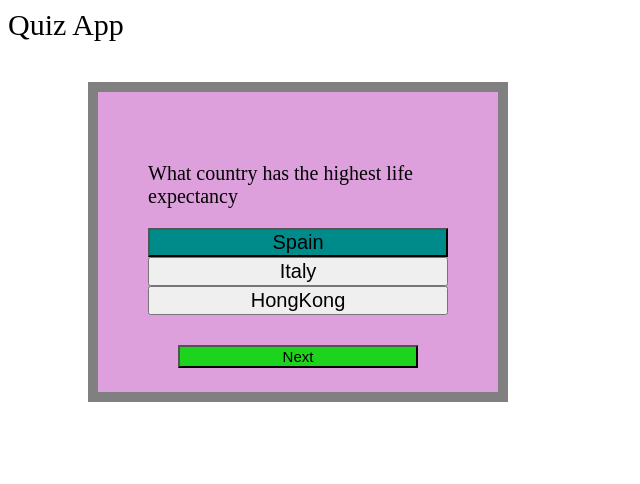
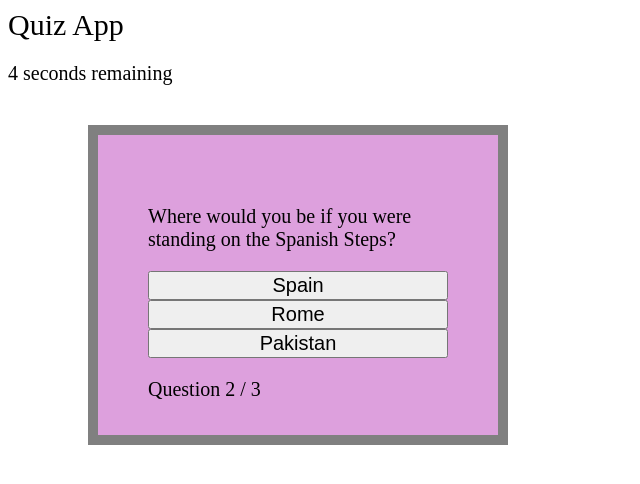
Before and after one commit to Robaisha/Quiz_App, a plain HTML site: page index.html in a window 1280 px wide. Both pictures are taken after a click on the button "Spain". Shown: the whole page, without its empty margins (0-640 px from the left). Drawn offline with Linux system fonts and the light colour scheme.

Commit message:
Quiz app with updated changes of timer and count

```diff
--- a/index.html
+++ b/index.html
@@ -8,6 +8,7 @@
 </head>
 <body>
 <header>Quiz App</header>
+<p></p>
 <div>
 <ul id="list">
 </ul>
--- a/main.js
+++ b/main.js
@@ -35,10 +35,22 @@ let quizArray = [
 let list = document.querySelector("ul");
 let answerListByUser = [];
 let no = 0;
-
+let dateTime = document.querySelector("p");
+let timeLeft = 10;
+let tt = setInterval(function () {
+  if (timeLeft <= 0) {
+    clearInterval(tt);
+    dateTime.innerHTML = "Finished";
+  } else {
+    renderCard();
+    dateTime.innerHTML = timeLeft + " seconds remaining";
+  }
+  timeLeft -= 1;
+}, 1000);
 const createCard = (obj) => {
+  let noOfQuestions = document.createElement("p");
   let card = document.createElement("li");
-  card.setAttribute('id',obj.questionId)
+  card.setAttribute("id", obj.questionId);
   let question = document.createElement("p");
 
   question.innerText = obj.questionText;
@@ -50,28 +62,14 @@ const createCard = (obj) => {
     answerButton.addEventListener("click", () => {
       submitAnswer(obj.answerArray[index].answerId, obj.questionId);
     });
-    answerButton.setAttribute("id",obj.answerArray[index].answerId)
+    answerButton.setAttribute("id", obj.answerArray[index].answerId);
+    answerButton.addEventListener("click", () => {
+      showNextCard();
+    });
     card.append(answerButton);
   });
-
-  //next button
-  let nextButton = document.createElement("button");
-  nextButton.addEventListener("click", () => {
-    showNextCard();
-  });
-  if (quizArray?.length > obj.questionId) {
-    nextButton.innerText = "Next";
-    nextButton.setAttribute("class", "next");
-  } else {
-    nextButton.innerText = "Submit";
-    nextButton.addEventListener("click", () => {
-        calculateScore()
-    });
-
-    nextButton.setAttribute("class", "submit");
-  }
-
-  card.append(nextButton);
+  noOfQuestions.innerHTML = `Question ${no + 1} / ${quizArray.length}`;
+  card.append(noOfQuestions)
   return card;
 };
 const showNextCard = () => {
@@ -88,7 +86,7 @@ const renderCard = () => {
   });
 };
 const submitAnswer = (answerId, questionId) => {
-  let selectedCard=document.getElementById(questionId)
+  let selectedCard = document.getElementById(questionId);
   let newArray = answerListByUser.find((obj) => obj.questionId == questionId);
   if (newArray) {
     let updatedArray = answerListByUser.map((item) => {
@@ -101,16 +99,15 @@ const submitAnswer = (answerId, questionId) => {
   } else {
     answerListByUser.push({ questionId, answerId });
   }
-  selectedCard.childNodes.forEach((item,id)=>{
-    if(item.nodeName=="BUTTON"){
-    if(item.id==answerId ){
-      selectedCard.childNodes[item.id].classList.add('selected_button')
-      return
+  selectedCard.childNodes.forEach((item, id) => {
+    if (item.nodeName == "BUTTON") {
+      if (item.id == answerId) {
+        selectedCard.childNodes[item.id].classList.add("selected_button");
+        return;
+      }
+      selectedCard.childNodes[item.id]?.classList.remove("selected_button");
     }
-    selectedCard.childNodes[item.id]?.classList.remove('selected_button')
-  }
-  })
-
+  });
 };
 const calculateScore = () => {
   let score = 0;
@@ -126,4 +123,4 @@ const calculateScore = () => {
   });
   document.write("Your overall Score is ", score);
 };
-renderCard();
+let timeOut = setTimeout(calculateScore, 10000);
```
